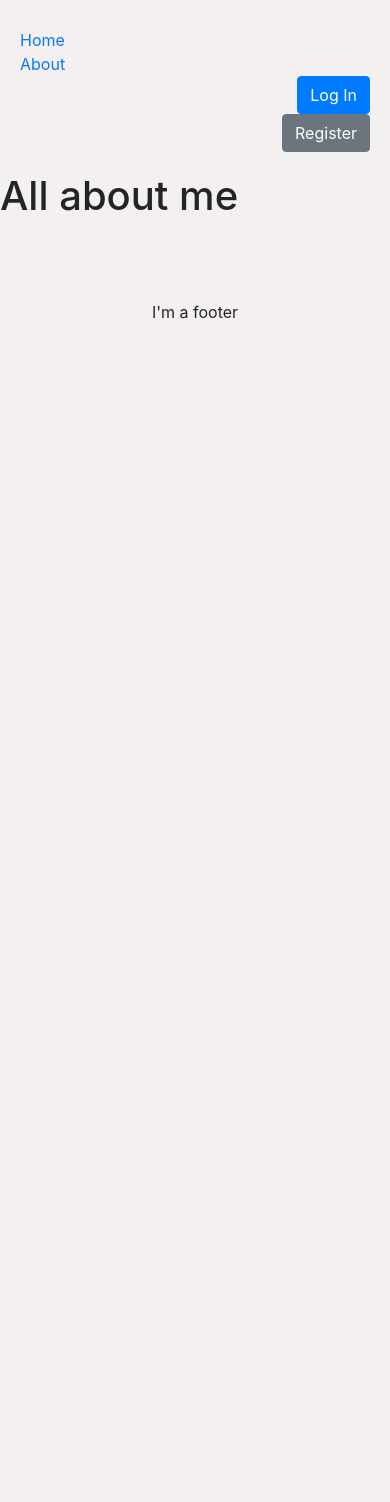
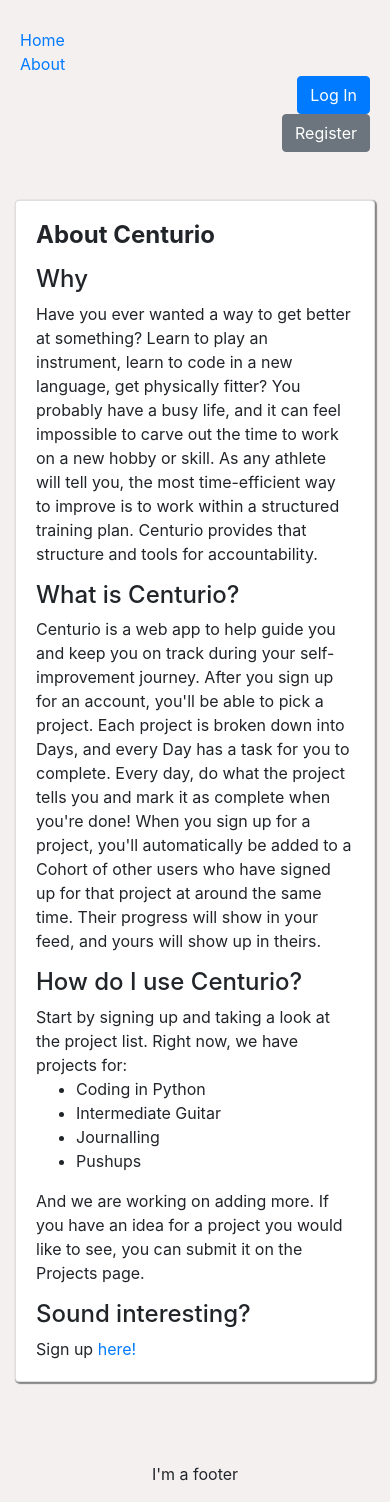
Before and after one commit to e-staats/centurio, a Python web app: template templates/home/about.html in a window 390 px wide. Shown: the top 1502 px of the page. Before the commit the page ends 319 px from the top, so only its background shows below. Run offline with Jinja, Linux system fonts and the light colour scheme; the template is opened without the code that fills it, so the values that code supplies are empty; some libraries are stand-ins or nearby versions.

Commit message:
about page, project submission, scaffold for feed

```diff
--- a/services/attempt_services.py
+++ b/services/attempt_services.py
@@ -73,3 +73,7 @@ def complete_day(attempt_id, day_id):
         return None
     success = check_attempt_status(attempt_id)
     return success
+
+def get_active_attempt_list(user):
+    attempts = Attempt.objects(user_id=user.id, status='in-progress')
+    return list(attempts)
--- a/static/css/site.css
+++ b/static/css/site.css
@@ -11,6 +11,10 @@ body {
 .main-feed h2 {
     font-size: 24px;
     font-weight: bold;
+}
+
+.main-feed h4 {
+    margin-top: 15px;
 }
 
 .main-feed .feed-item {
--- a/templates/home/about.html
+++ b/templates/home/about.html
@@ -1,7 +1,51 @@
 {% extends "shared/_layout.html" %}
 {% block nav %}{% endblock %}
 {% block main_content %}
-<h1>All about me</h1>
+<div class="container main-feed">
+    <div class="row">
+        <div class="col-md-2"></div>
+
+        <div class="col-md-8">
+
+            <div class="card">
+                <div class="card-body">
+                    <h2 class="card-title">About Centurio</h2>
+                    <div>
+                        <h4>Why</h4>
+                        Have you ever wanted a way to get better at something? Learn to play an instrument, learn to
+                        code in a new language, get physically fitter? You probably have a busy life, and it can feel
+                        impossible to carve out the time to work on a new hobby or skill. As any athlete will tell you,
+                        the most time-efficient way to improve is to work within a structured training plan. Centurio
+                        provides that structure and tools for accountability.
+                        <h4>What is Centurio?</h4>
+                        Centurio is a web app to help guide you and keep you on track during your self-improvement
+                        journey. After you sign up for an account, you'll be able to pick a project. Each project is
+                        broken down into Days, and every Day has a task for you to complete. Every day, do what the
+                        project tells you and mark it as complete when you're done! When you sign up for a project,
+                        you'll automatically be added to a Cohort of other users who have signed up for that project at
+                        around the same time. Their progress will show in your feed, and yours will show up in theirs.
+                        <h4>How do I use Centurio?</h4>
+                        Start by signing up and taking a look at the project list. Right now, we have projects for:
+                        <ul>
+                            <li>Coding in Python</li>
+                            <li>Intermediate Guitar</li>
+                            <li>Journalling</li>
+                            <li>Pushups</li>
+                        </ul>
+                        And we are working on adding more. If you have an idea for a project you would like to see, you
+                        can submit it on the Projects page.
+                        <h4>Sound interesting?</h4>
+                        Sign up <a href="/account/register">here!</a>
 
 
+
+                    </div>
+                </div>
+            </div>
+        </div>
+
+
+        <div class="col-md-2"></div>
+    </div>
+</div>
 {% endblock %}
--- a/views/account_views.py
+++ b/views/account_views.py
@@ -25,6 +25,9 @@ def index():
     results = vm.to_dict()
     results['day_info']=attempt_service.get_todays_attemptdays_for_user(vm.user)
     results['results']={}
+
+    #friends list
+
     for i in range(5):
         results['results'][i]="What they're working on"
 
--- a/views/attempt_views.py
+++ b/views/attempt_views.py
@@ -19,6 +19,8 @@ blueprint = flask.Blueprint('attempt', __name__, template_folder='templates')
 @response(template_file='attempt/attempt.html')
 def project_details(attempt_id: str):
     vm = AttemptViewModel(attempt_id)
+    if not vm.user_id:
+        return flask.redirect('account/login')
     if not vm.attempt:
        return flask.abort(status=404)
 
```
Also changed, not shown: data/projectsuggestions.py (added, +19 -0 lines), services/project_suggestion_services.py (added, +22 -0 lines), services/user_services.py (+9 -0 lines), static/css/projects.css (+8 -0 lines), templates/projects/index.html (+4 -3 lines), templates/projects/submit.html (added, +40 -0 lines), viewmodels/project/submit_viewmodel.py (added, +20 -0 lines), views/project_views.py (+32 -0 lines).
